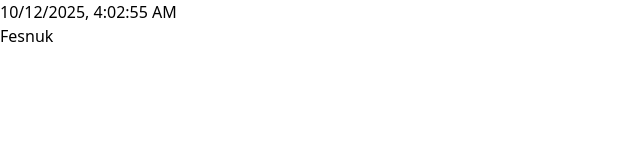
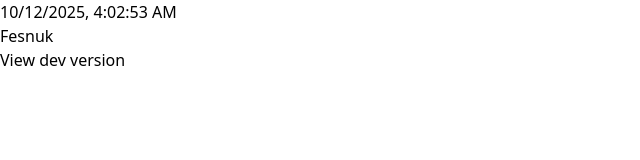
Before and after one commit to wahyusa/fesnuk, a SvelteKit app: page / in a window 1280 px wide. Shown: the top 160 px of the page, without its empty margins (0-640 px from the left). Built offline with nearby package versions, Linux system fonts and the light colour scheme.

Commit message:
chore: add boring link

```diff
--- a/src/routes/+page.svelte
+++ b/src/routes/+page.svelte
@@ -12,3 +12,4 @@
 
 <time>{date}</time>
 <h1>Fesnuk</h1>
+<a href="#!" aria-label="Link to development version preview of this website">View dev version</a>
```
